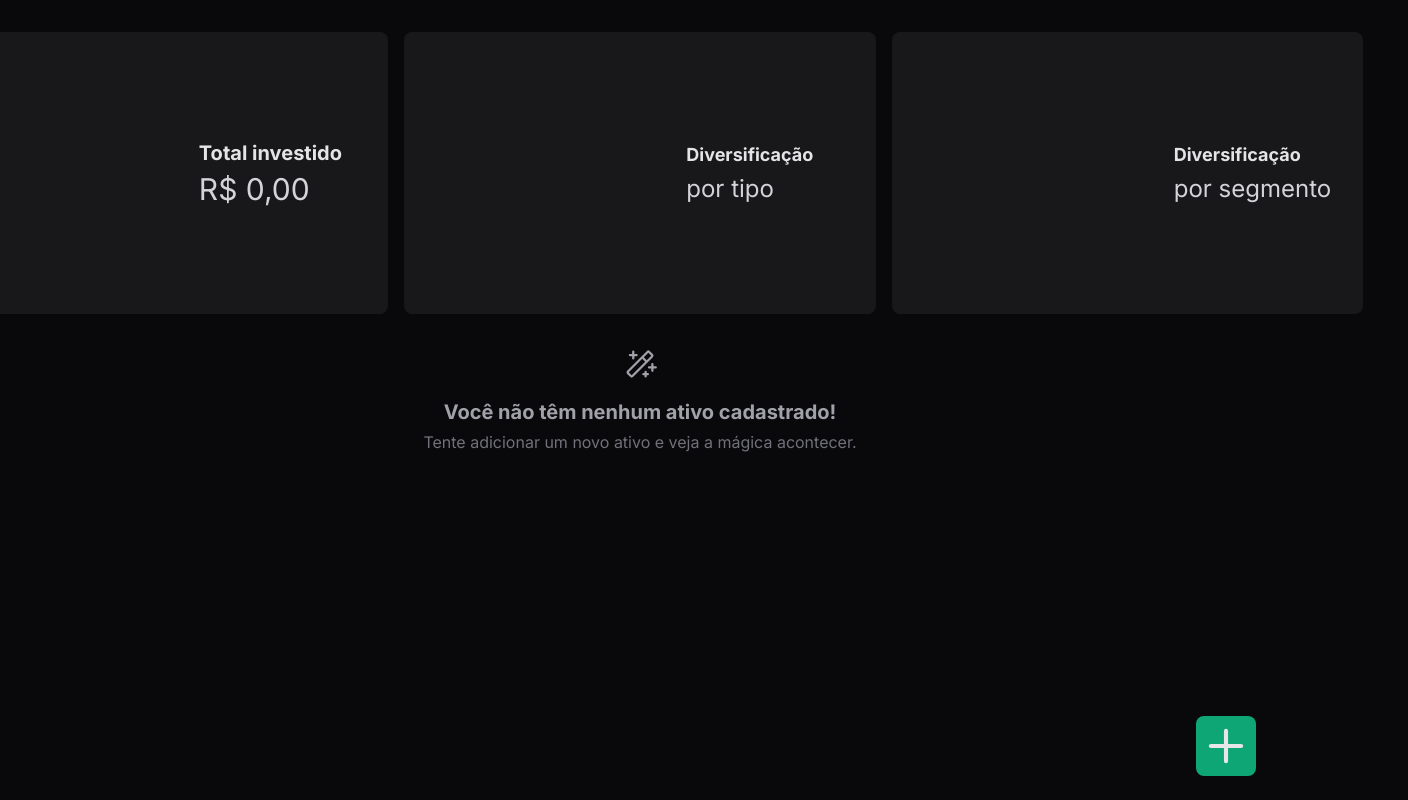
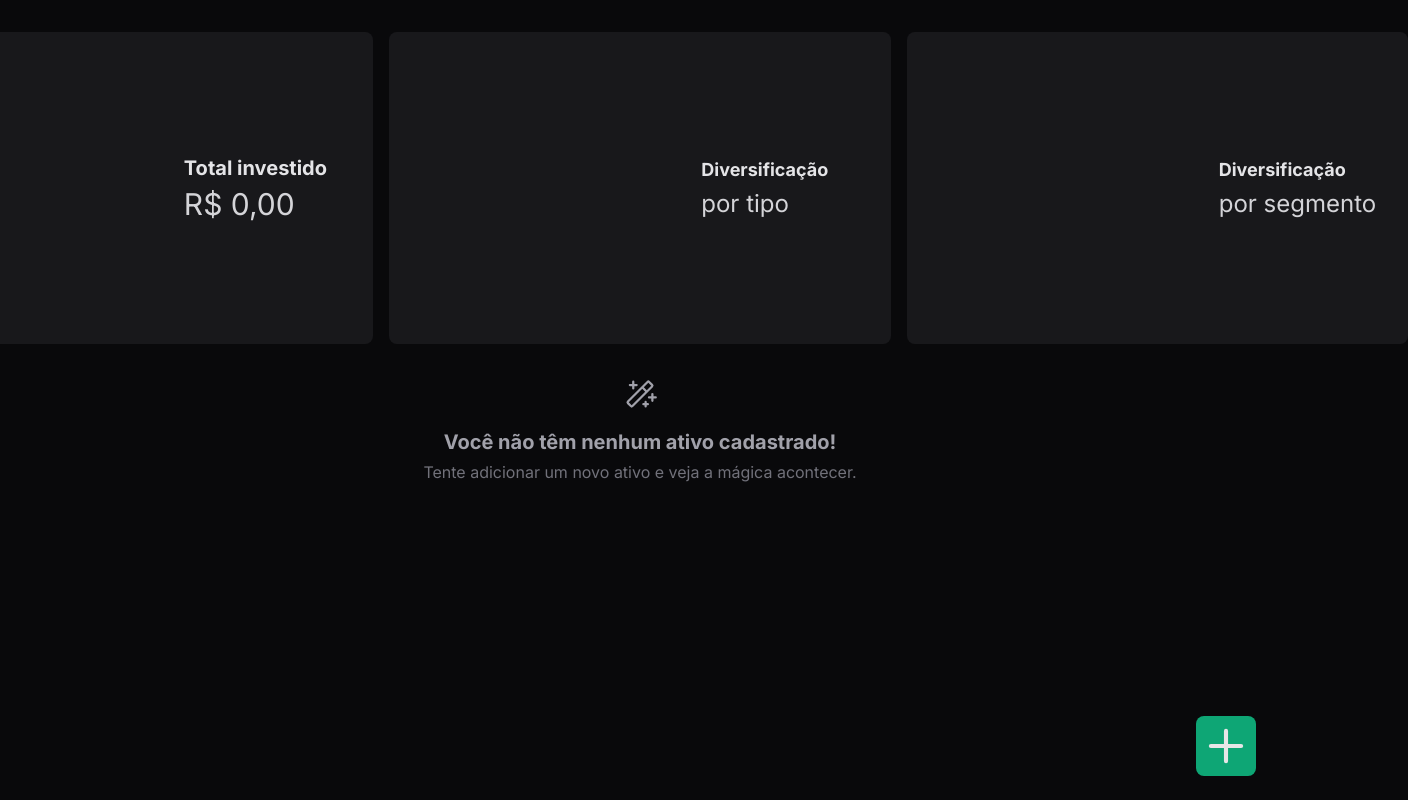
Before and after one commit to diegonatalo/GraphFII, a Next.js app: page / in a window 1280 px wide. Shown: the whole page, 1408 px wide, since content can reach past the window. Built offline with nearby package versions, Linux system fonts and the light colour scheme.

Commit message:
update files

```diff
--- a/src/app/components/Charts/AllChart.tsx
+++ b/src/app/components/Charts/AllChart.tsx
@@ -1,7 +1,11 @@
 'use client'
 
 import { backgroundColor, borderColor } from '@/app/consts'
-import { GenerateAllChartData, OrdenarArray } from '@/app/functions'
+import {
+  GenerateAllChartData,
+  OrdenarArray,
+  TransformaEmReais
+} from '@/app/functions'
 import { useStore } from '@/app/store'
 import { ArcElement, Chart as ChartJS, Tooltip } from 'chart.js'
 import { Doughnut } from 'react-chartjs-2'
@@ -31,7 +35,26 @@ export const AllChart = () => {
     <Doughnut
       data={chartData}
       options={{
-        cutout: 70
+        cutout: 90,
+        plugins: {
+          tooltip: {
+            position: 'average',
+            callbacks: {
+              label: (item) => {
+                const somaTotal = data.reduce((acc, num) => acc + num, 0)
+                const percentual =
+                  (parseFloat(item.formattedValue) / somaTotal) * 100
+                return (
+                  percentual.toFixed(2).toString() +
+                  '% do valor investido: ' +
+                  TransformaEmReais(
+                    parseFloat(item.formattedValue.replace(',', '.'))
+                  )
+                )
+              }
+            }
+          }
+        }
       }}
     />
   )
--- a/src/app/components/Charts/SegmentChart.tsx
+++ b/src/app/components/Charts/SegmentChart.tsx
@@ -4,7 +4,8 @@ import { backgroundColor, borderColor } from '@/app/consts'
 import {
   GenerateTypeChartData,
   groupBySegment,
-  OrdenarArrayDeTipos
+  OrdenarArrayDeTipos,
+  TransformaEmReais
 } from '@/app/functions'
 import { useStore } from '@/app/store'
 import { ArcElement, Chart as ChartJS, Tooltip } from 'chart.js'
@@ -36,7 +37,26 @@ export const SegmentChart = () => {
     <Doughnut
       data={chartData}
       options={{
-        cutout: 70
+        cutout: 90,
+        plugins: {
+          tooltip: {
+            position: 'average',
+            callbacks: {
+              label: (item) => {
+                const somaTotal = data.reduce((acc, num) => acc + num, 0)
+                const percentual =
+                  (parseFloat(item.formattedValue) / somaTotal) * 100
+                return (
+                  percentual.toFixed(2).toString() +
+                  '% do valor investido: ' +
+                  TransformaEmReais(
+                    parseFloat(item.formattedValue.replace(',', '.'))
+                  )
+                )
+              }
+            }
+          }
+        }
       }}
     />
   )
--- a/src/app/components/Charts/TypeChart.tsx
+++ b/src/app/components/Charts/TypeChart.tsx
@@ -4,7 +4,8 @@ import { borderColor } from '@/app/consts'
 import {
   GenerateTypeChartData,
   OrdenarArrayDeTipos,
-  SepararArrayPorTipo
+  SepararArrayPorTipo,
+  TransformaEmReais
 } from '@/app/functions'
 import { useStore } from '@/app/store'
 import { ArcElement, Chart as ChartJS, Tooltip } from 'chart.js'
@@ -26,7 +27,7 @@ export const TypeChart = () => {
     labels,
     datasets: [
       {
-        label: 'Valor aplicado',
+        label: '# do valor investido',
         data,
         backgroundColor: ['#0ea5e9', '#22c55e', '#f97316'],
         borderColor,
@@ -39,7 +40,26 @@ export const TypeChart = () => {
     <Doughnut
       data={chartData}
       options={{
-        cutout: 70
+        cutout: 90,
+        plugins: {
+          tooltip: {
+            position: 'average',
+            callbacks: {
+              label: (item) => {
+                const somaTotal = data.reduce((acc, num) => acc + num, 0)
+                const percentual =
+                  (parseFloat(item.formattedValue) / somaTotal) * 100
+                return (
+                  percentual.toFixed(2).toString() +
+                  '% do valor investido: ' +
+                  TransformaEmReais(
+                    parseFloat(item.formattedValue.replace(',', '.'))
+                  )
+                )
+              }
+            }
+          }
+        }
       }}
     />
   )
--- a/src/app/components/FiisTable/index.tsx
+++ b/src/app/components/FiisTable/index.tsx
@@ -1,5 +1,6 @@
 'use client'
 
+import { TransformaEmReais } from '@/app/functions'
 import { useStore } from '@/app/store'
 import { MagicWand } from '@phosphor-icons/react'
 import { DeleteFiiDialog } from '../Dialogs/DeleteFiiDialog'
@@ -36,12 +37,7 @@ export const FiisTable = () => {
                 </td>
                 <td>{fii.type}</td>
                 <td>{fii.segment || '-'}</td>
-                <td>
-                  {fii.amount.toLocaleString('pt-BR', {
-                    style: 'currency',
-                    currency: 'BRL'
-                  })}
-                </td>
+                <td>{TransformaEmReais(fii.amount)}</td>
                 <td className="flex items-center justify-center gap-4 border-none">
                   <EditFiiDialog fii={fii} />
 
--- a/src/app/functions.ts
+++ b/src/app/functions.ts
@@ -56,3 +56,10 @@ export function GenerateTypeChartData(array: FiiAgrupado[]) {
 
   return { labels, data }
 }
+
+export const TransformaEmReais = (valor: number) => {
+  return valor.toLocaleString('pt-BR', {
+    style: 'currency',
+    currency: 'BRL'
+  })
+}
--- a/src/app/page.tsx
+++ b/src/app/page.tsx
@@ -5,6 +5,7 @@ import { SegmentChart } from './components/Charts/SegmentChart'
 import { TypeChart } from './components/Charts/TypeChart'
 import { AddFiiDialog } from './components/Dialogs/AddFiiDialog'
 import { FiisTable } from './components/FiisTable'
+import { TransformaEmReais } from './functions'
 import { useStore } from './store'
 
 export default function Home() {
@@ -14,23 +15,20 @@ export default function Home() {
     <main className="flex w-full flex-col items-center gap-8 p-8">
       <div className="grid w-max grid-cols-3 gap-4">
         <div className="flex items-center gap-4 rounded-lg bg-zinc-900 p-4 pr-8">
-          <div className="w-[250px] p-4">
+          <div className="w-[280px] p-4">
             <AllChart />
           </div>
 
           <div className="flex flex-col gap-1">
             <h1 className="text-xl font-bold text-zinc-200">Total investido</h1>
             <span className="text-3xl text-zinc-300">
-              {totalAmount.toLocaleString('pt-BR', {
-                style: 'currency',
-                currency: 'BRL'
-              })}
+              {TransformaEmReais(totalAmount)}
             </span>
           </div>
         </div>
 
         <div className="flex items-center gap-4 rounded-lg bg-zinc-900 p-4 pr-8">
-          <div className="w-[250px] p-4">
+          <div className="w-[280px] p-4">
             <TypeChart />
           </div>
 
@@ -41,7 +39,7 @@ export default function Home() {
         </div>
 
         <div className="flex items-center gap-4 rounded-lg bg-zinc-900 p-4 pr-8">
-          <div className="w-[250px] p-4">
+          <div className="w-[280px] p-4">
             <SegmentChart />
           </div>
 
```
